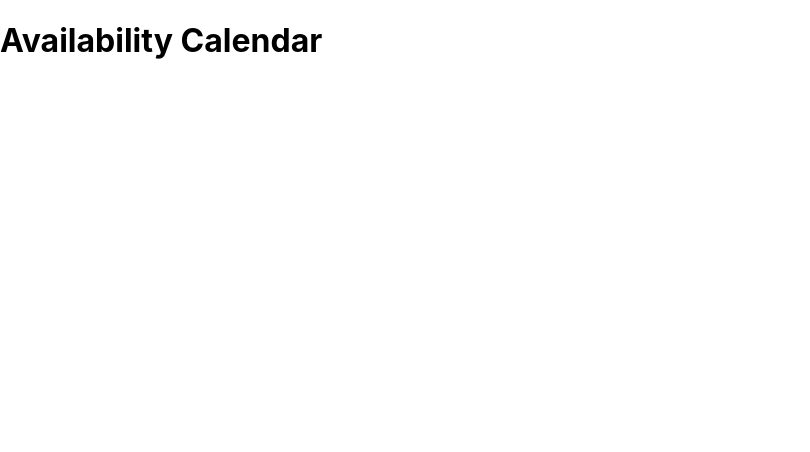
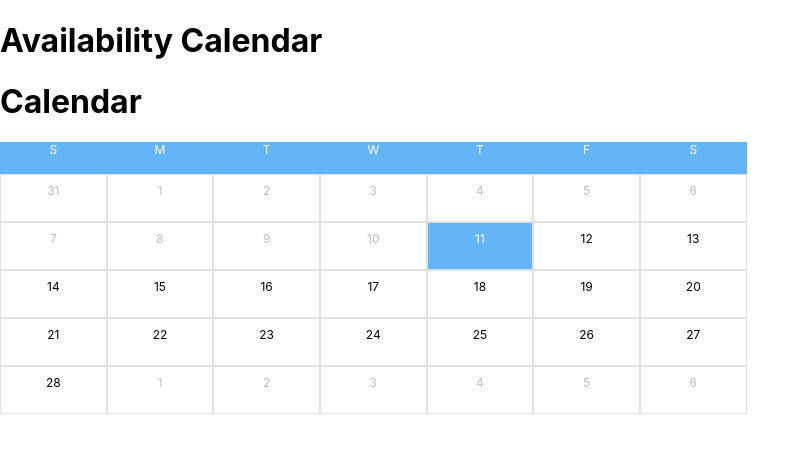
Before and after one commit to quddd/availability-calendar, a React (Create React App) app: page / in a window 1280 px wide. Shown: the top 452 px of the page, without its empty margins (0-810 px from the left). Built offline with nearby package versions, Linux system fonts and the light colour scheme.

Commit message:
add styles and disable past dates

```diff
--- a/src/App.js
+++ b/src/App.js
@@ -1,7 +1,10 @@
+import Calendar from "./components/Calendar";
+
 function App() {
   return (
     <div className='App'>
       <h1>Availability Calendar</h1>
+      <Calendar />
     </div>
   );
 }
--- /dev/null
+++ b/src/components/Calendar.js
@@ -0,0 +1,91 @@
+import React, { useState } from "react";
+import { takeMonth } from "../modules/calendar";
+import { Grid, makeStyles } from "@material-ui/core";
+import { format, isPast, isSameDay, isSameMonth } from "date-fns";
+
+const useStyles = makeStyles((theme) => ({
+  days: {
+    border: `1px solid ${theme.palette.grey[300]}`,
+    height: theme.spacing(6),
+    minWidth: 34,
+    padding: theme.spacing(1, 1),
+    fontSize: theme.spacing(1.5),
+    cursor: "pointer",
+  },
+  weekNames: {
+    color: theme.palette.common.white,
+    background: theme.palette.info.light,
+    height: theme.spacing(4),
+    minWidth: 34,
+    padding: theme.spacing(0, 1),
+    fontSize: theme.spacing(1.5),
+  },
+  currentDate: {
+    background: theme.palette.info.light,
+    color: theme.palette.common.white,
+  },
+  notSameMonth: {
+    color: theme.palette.grey[400],
+  },
+}));
+function WeekNames() {
+  const classes = useStyles();
+  return (
+    <Grid container wrap='nowrap' justify='flex-start'>
+      {["S", "M", "T", "W", "T", "F", "S"].map((week, key) => (
+        <Grid
+          key={key}
+          align='center'
+          xs={1}
+          item
+          className={classes.weekNames}
+        >
+          {week}
+        </Grid>
+      ))}
+    </Grid>
+  );
+}
+
+function Calendar() {
+  const [currentDate, setCurrentDate] = useState(new Date());
+  const classes = useStyles();
+  const data = takeMonth(currentDate)();
+
+  const dayColor = (day) => {
+    if (isSameDay(day, currentDate)) return classes.currentDate;
+    if (!isSameMonth(day, currentDate) || isPast(day, new Date()))
+      return classes.notSameMonth;
+  };
+
+  const handleClick = (e, day) => {
+    e.preventDefault();
+    if (!isPast(day, new Date()) || isSameDay(day, new Date()))
+      setCurrentDate(day);
+  };
+
+  return (
+    <div>
+      <h1> Calendar </h1>
+      <WeekNames />
+      {data.map((week, key) => (
+        <Grid key={key} container wrap='nowrap' justify='flex-start'>
+          {week.map((day, key) => (
+            <Grid
+              key={key}
+              xs={1}
+              align='center'
+              item
+              className={`${classes.days} ${dayColor(day)}`}
+              onClick={(e) => handleClick(e, day)}
+            >
+              {format(day, "d")}
+            </Grid>
+          ))}
+        </Grid>
+      ))}
+    </div>
+  );
+}
+
+export default Calendar;
```
